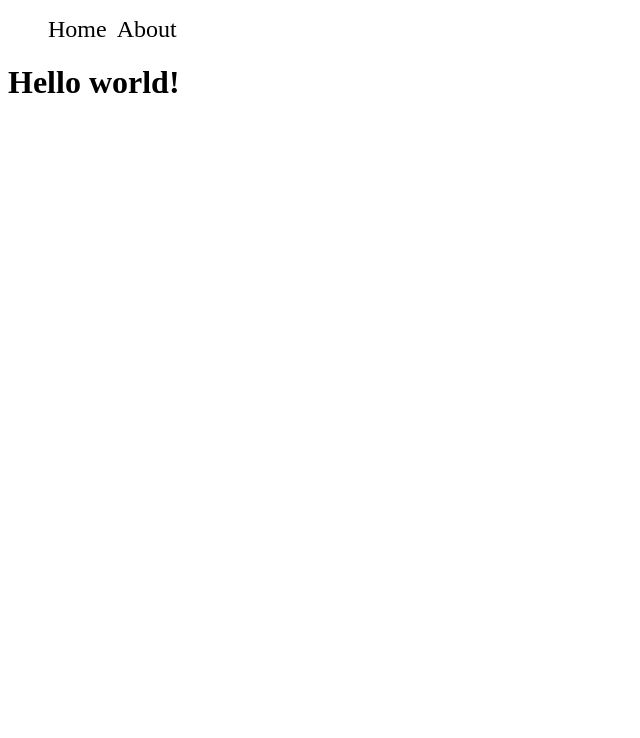
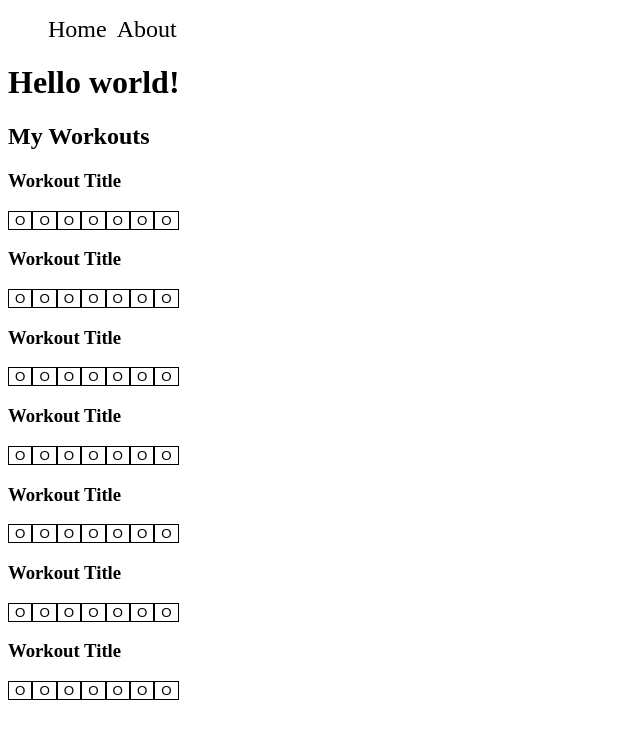
Before and after one commit to thepedroferrari/themoviedb, a Next.js app: page / in a window 1280 px wide. Shown: the top 738 px of the page, without its empty margins (0-640 px from the left). Built offline with nearby package versions, Linux system fonts and the light colour scheme; no server answers.

Commit message:
Add wkt button, list and form files with basic defaults

```diff
--- /dev/null
+++ b/components/Workout.tsx
@@ -0,0 +1,20 @@
+import WorkoutButton from './WorkoutButton';
+
+const Workout = () => {
+  return (
+    <article>
+      <h3>Workout Title</h3>
+      <div>
+        <WorkoutButton />
+        <WorkoutButton />
+        <WorkoutButton />
+        <WorkoutButton />
+        <WorkoutButton />
+        <WorkoutButton />
+        <WorkoutButton />
+      </div>
+    </article>
+  )
+};
+
+export default Workout;
--- /dev/null
+++ b/components/WorkoutButton.tsx
@@ -0,0 +1,18 @@
+import { useState } from 'react'
+import styled from 'styled-components'
+
+const Button = styled.button`
+  border: 1px solid black;
+  background: white;
+`;
+
+const WorkoutButton = () => {
+  const [complete, setComplete] = useState(false);
+  return (
+    <Button onClick={() => setComplete(!complete)}>
+      {complete ? 'X' : 'O'}
+    </Button>
+  )
+}
+
+export default WorkoutButton;
--- /dev/null
+++ b/components/WorkoutList.tsx
@@ -0,0 +1,20 @@
+import React from 'react'
+import Workout from './Workout';
+
+
+const WorkoutList = () => {
+  return (
+    <section>
+      <h2>My Workouts</h2>
+      <Workout />
+      <Workout />
+      <Workout />
+      <Workout />
+      <Workout />
+      <Workout />
+      <Workout />
+    </section>
+  )
+}
+
+export default WorkoutList;
--- a/pages/index.tsx
+++ b/pages/index.tsx
@@ -1,7 +1,10 @@
-import Layout from '../components/Layout';
-import { withApollo } from '../lib/apollo';
 import { useQuery } from '@apollo/react-hooks';
 import gql from 'graphql-tag';
+
+import Layout from '../components/Layout';
+import WorkoutList from '../components/WorkoutList'
+import { withApollo } from '../lib/apollo';
+
 
 const HOME_QUERY = gql`
   query HomeQuery {
@@ -20,6 +23,7 @@ const Home = () => {
   return (
     <Layout>
       <h1>Hello world!</h1>
+      <WorkoutList />
     </Layout>
   )
 }
```
Also changed, not shown: components/WorkoutForm.tsx (added).
